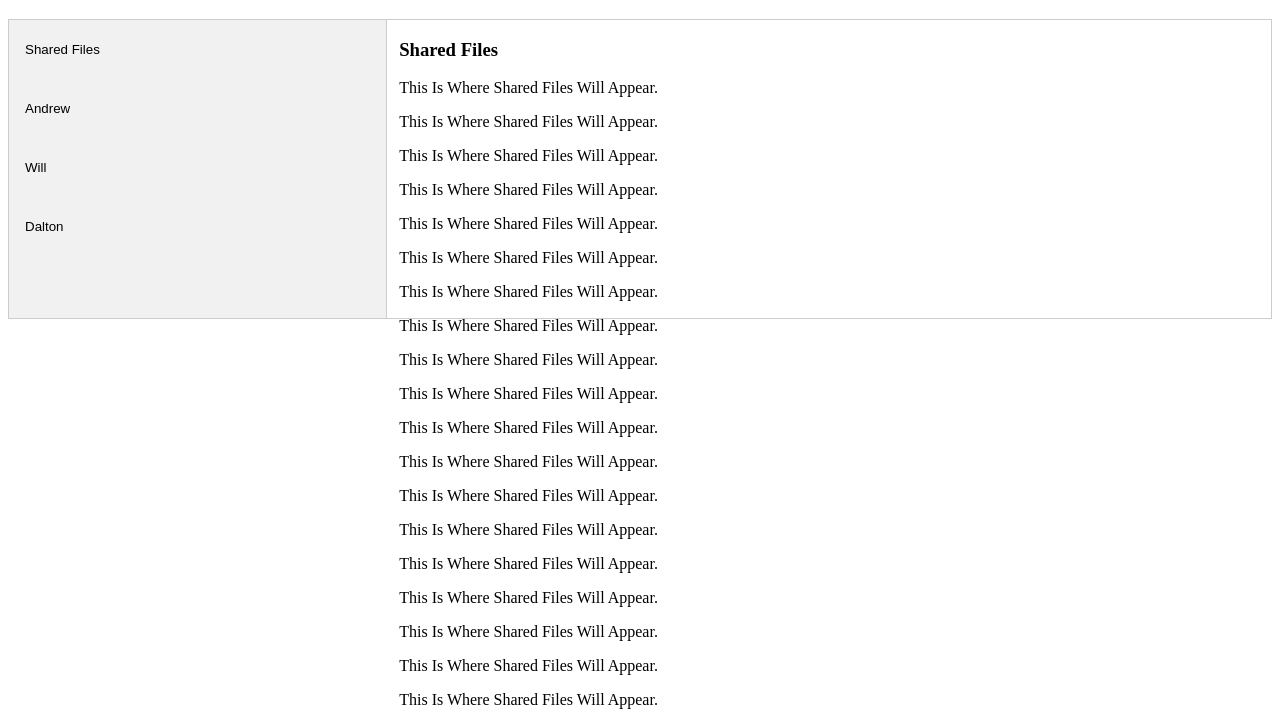
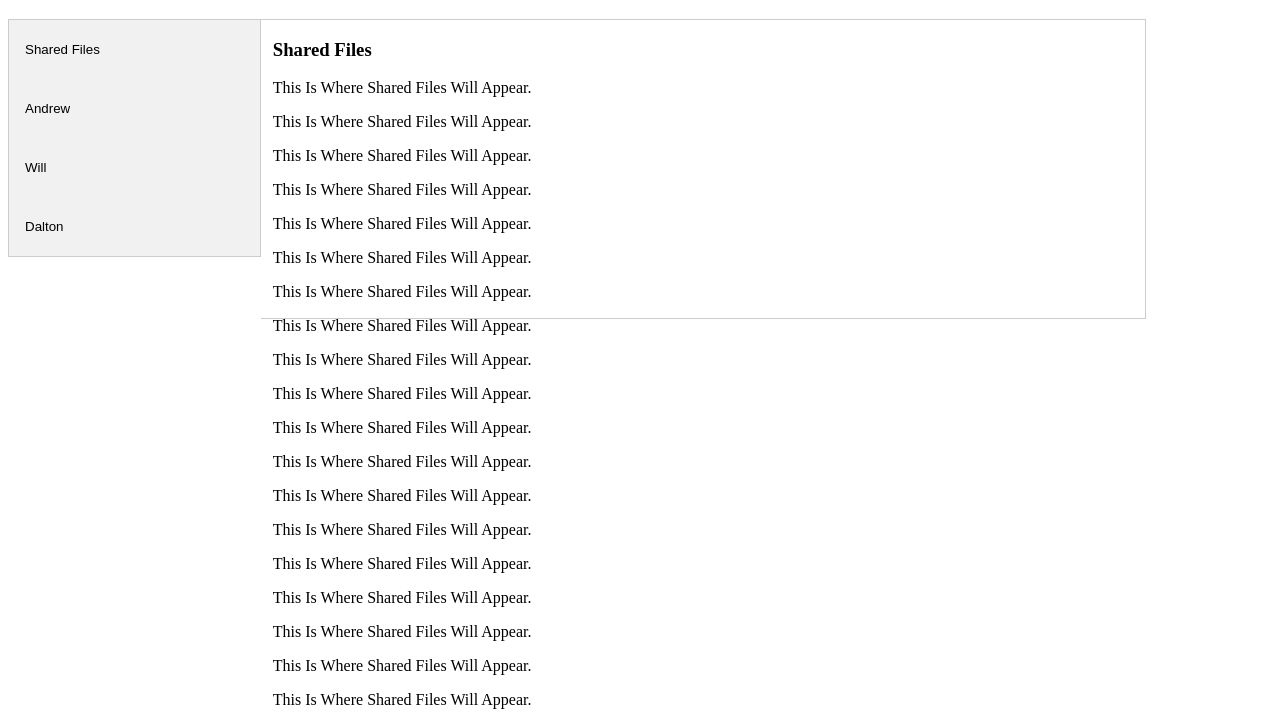
Before and after one commit to avpxxd/dlsite, a plain HTML site: page index.html in a window 1280 px wide. Shown: the part 61-783 px from the top of the page. Drawn offline with Linux system fonts and the light colour scheme.

Commit message:
Update styles.css

```diff
--- a/styles.css
+++ b/styles.css
@@ -5,8 +5,7 @@
   float: left;
   border: 1px solid #ccc;
   background-color: #f1f1f1;
-  width: 30%;
-  height: 300px;
+  width: 20%;
 }
 
 /* Style the buttons that are used to open the tab content */
```
